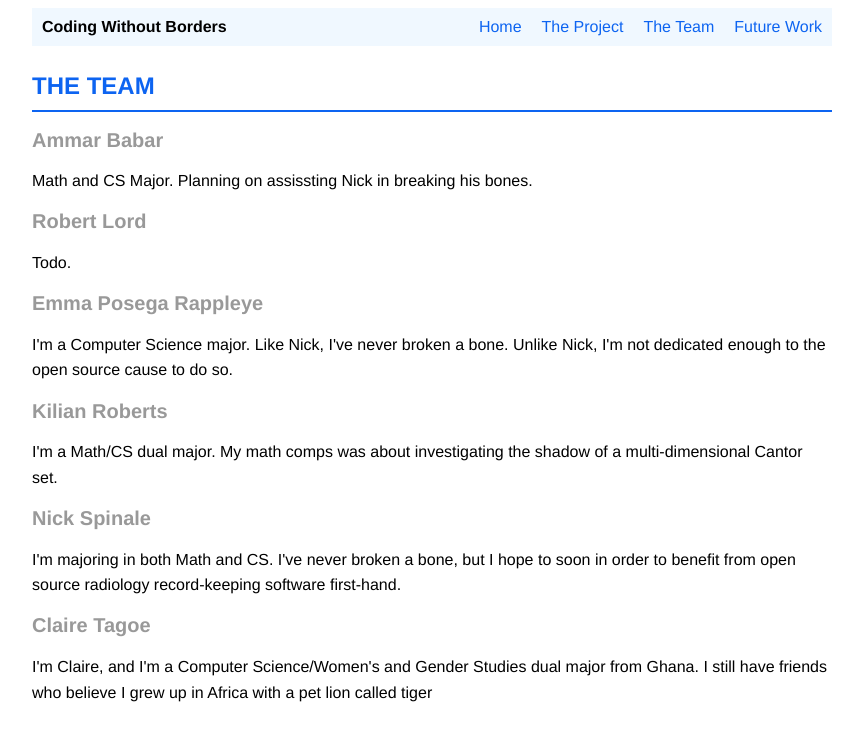
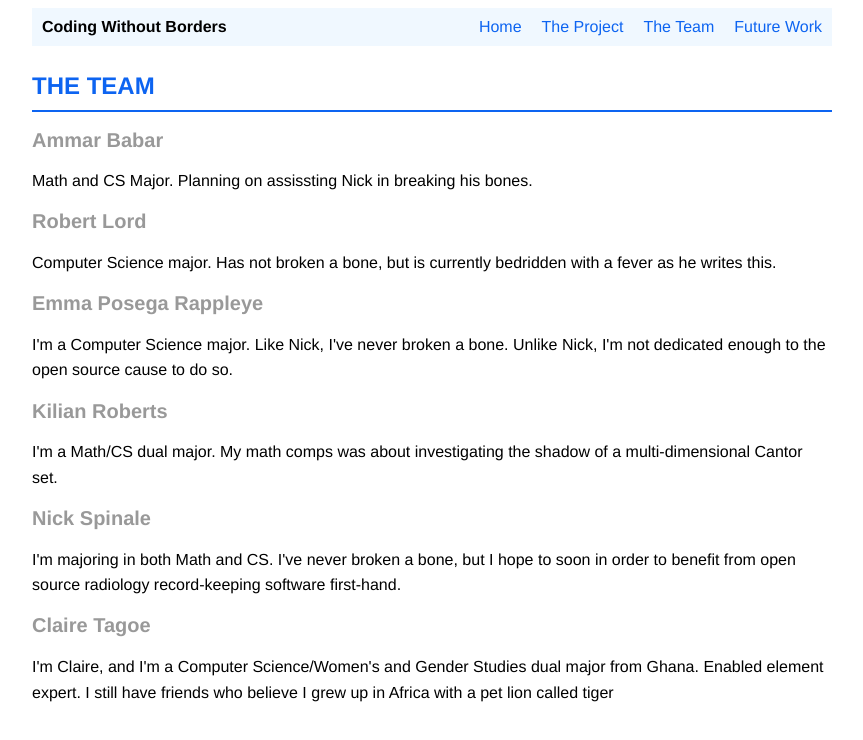
Before and after one commit to ComputerComps/website, a plain HTML site: page team.html in a window 1280 px wide. Shown: the whole page, without its empty margins (208-1071 px from the left). Drawn offline with Linux system fonts and the light colour scheme.

Commit message:
Add robert bio

```diff
--- a/team.html
+++ b/team.html
@@ -23,7 +23,7 @@
         <div>
           <h2>Robert Lord</h2>
           <p>
-            Todo.
+            Computer Science major. Has not broken a bone, but is currently bedridden with a fever as he writes this.
           </p>
         </div>
         <div>
@@ -50,7 +50,7 @@
         <div>
           <h2>Claire Tagoe</h2>
           <p>
-            I'm Claire, and I'm a Computer Science/Women's and Gender Studies dual major from Ghana.
+            I'm Claire, and I'm a Computer Science/Women's and Gender Studies dual major from Ghana. Enabled element expert.
             I still have friends who believe I grew up in Africa with a pet lion called tiger
           </p>
         </div>
```
Also changed, not shown: index.html (+1 -1 lines).
